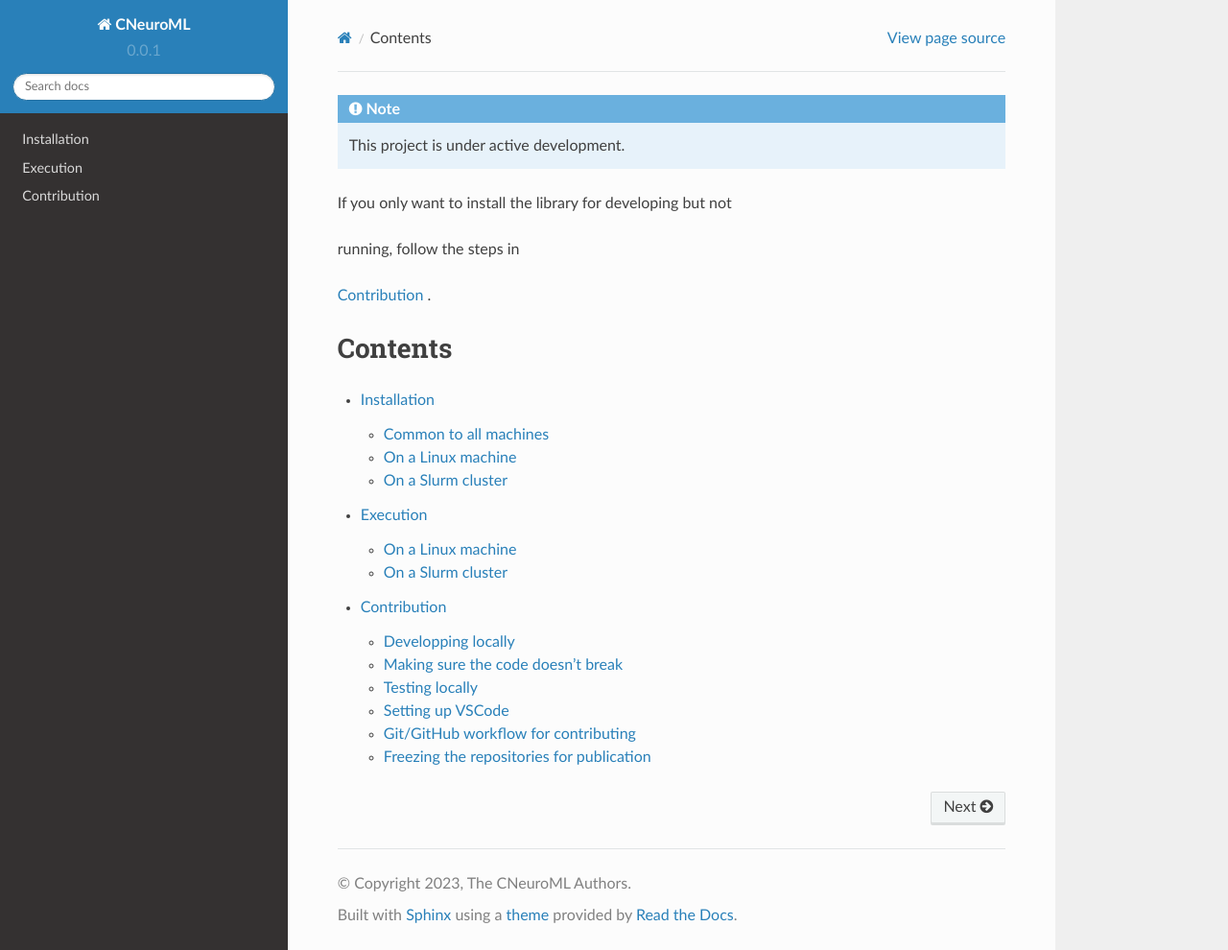
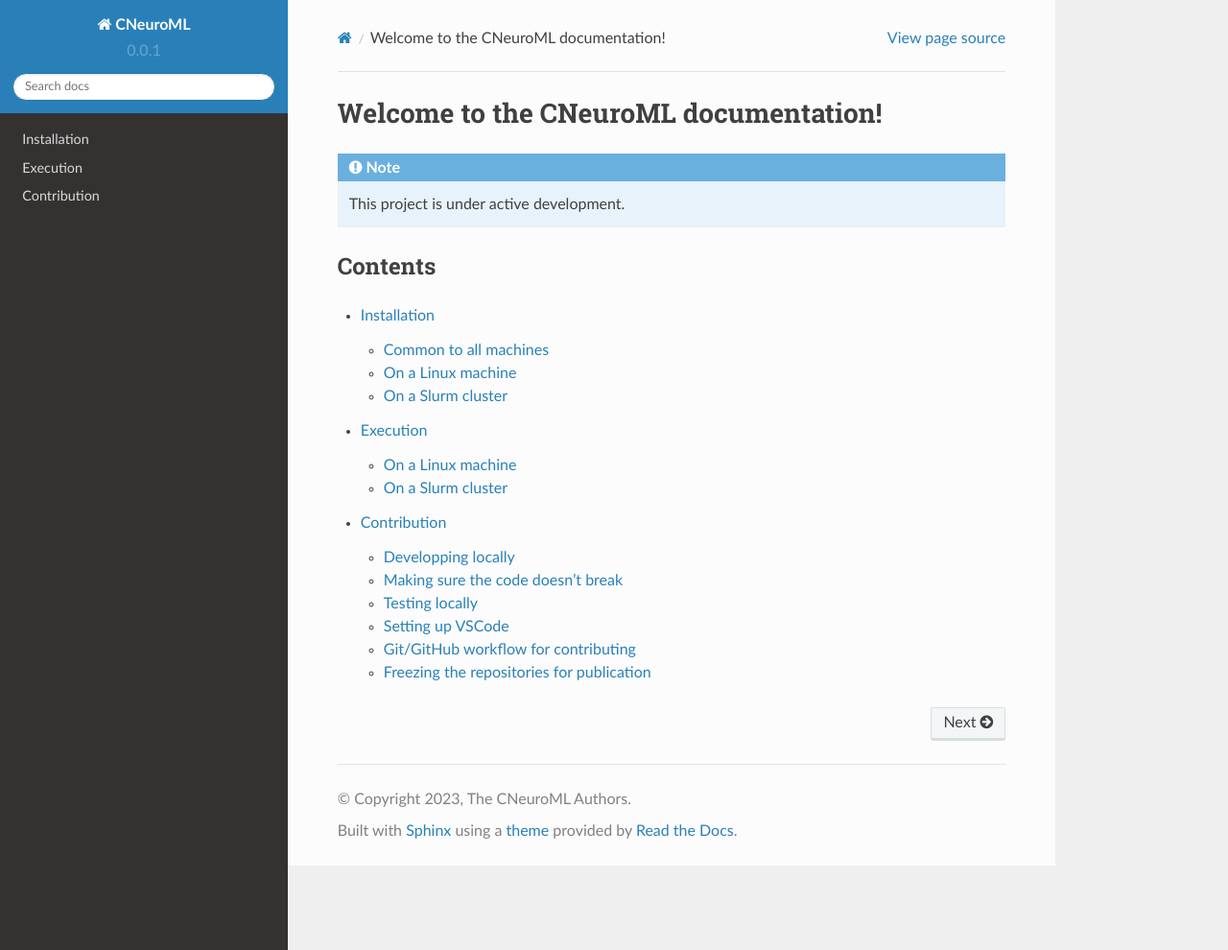
Before and after one commit to courtois-neuromod/cneuromax, a Sphinx documentation site: the page built from docs/index.rst, in a window 1280 px wide and 990 px high. Shown: the whole window at 96% size. Built offline with Sphinx 7.4.7 and the Read the Docs theme 2.0.0, drawn with Linux system fonts in a browser that asks for light colours.

Commit message:
Update index.rst

```diff
--- a/docs/index.rst
+++ b/docs/index.rst
@@ -1,17 +1,10 @@
 ######################################
 Welcome to the CNeuroML documentation!
-######################################ormat Document With..."
+######################################
 
 .. note::
 
    This project is under active development.
-
-If you only want to install the library for developing but not
-
-running, follow the steps in
-
-`Contribution <https://courtois-neuromod.github.io/cneuroml/Contribution.html>`_ .
-
 
 ********
 Contents
```
